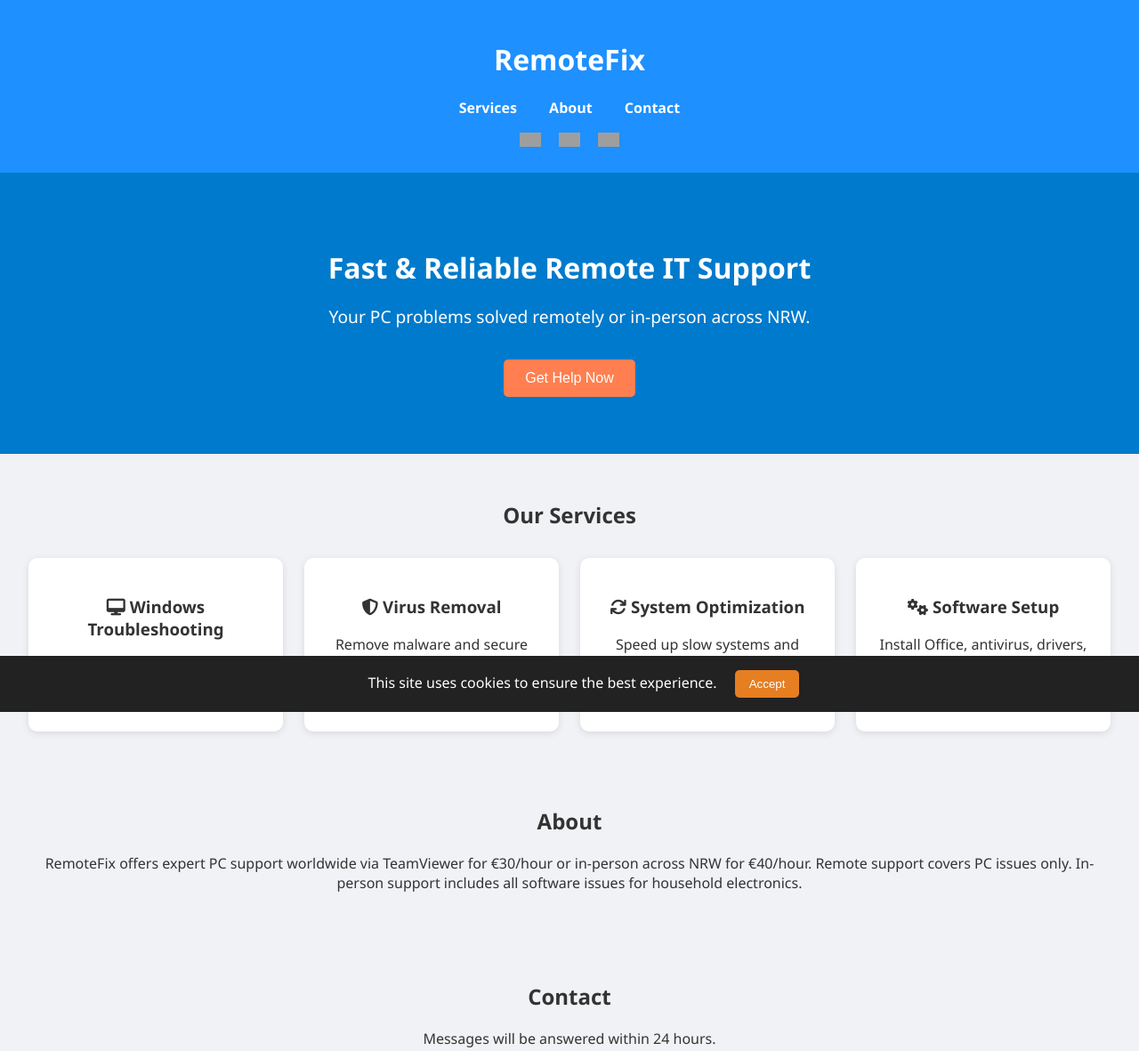
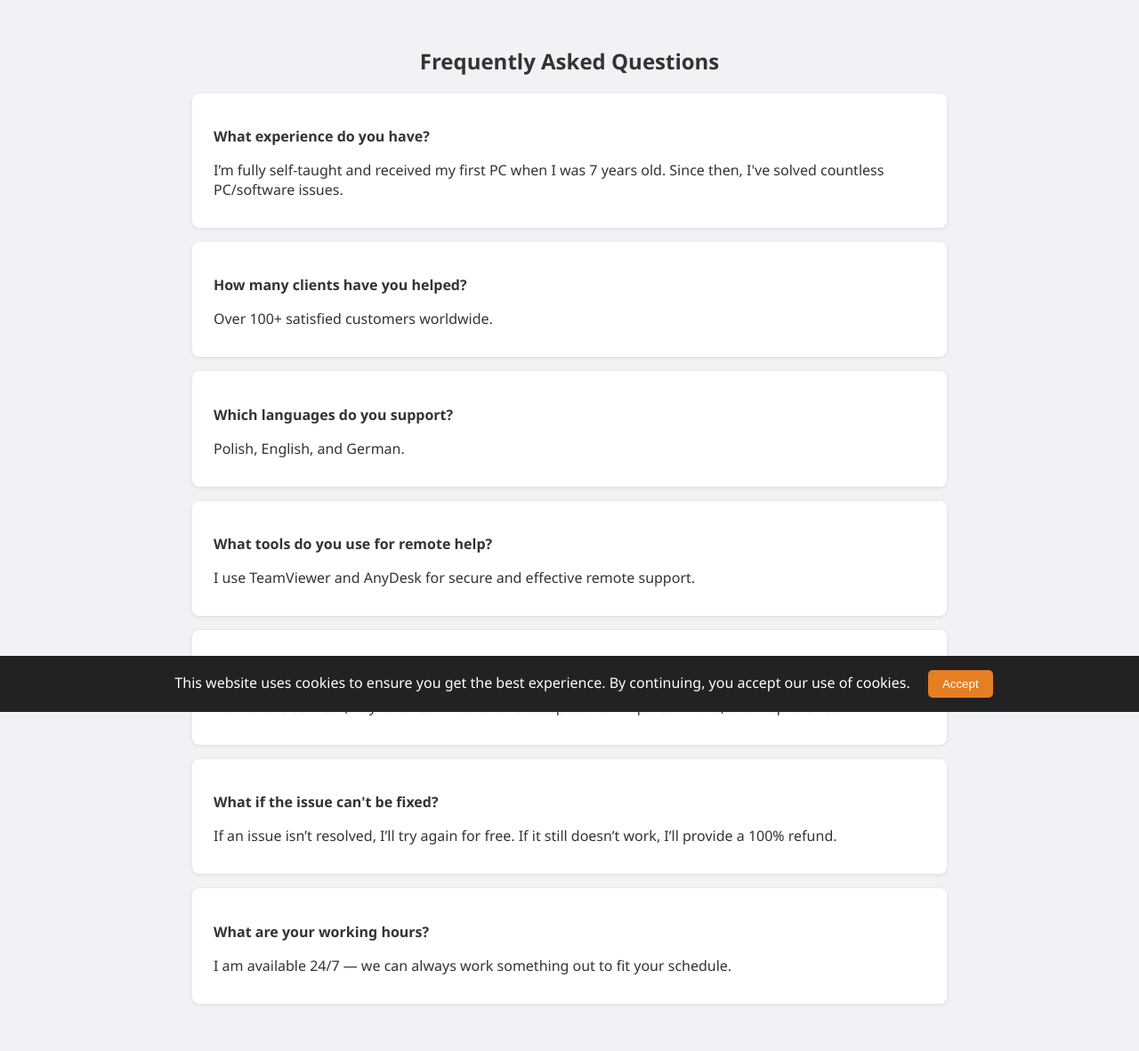
Before and after one commit to madyouu/RemoteFix, a plain HTML site: page index.html in a window 1280 px wide. Shown: the top 1181 px of the page at 89% size. Drawn offline with Linux system fonts and the light colour scheme; grey boxes are pictures that could not be loaded.

Commit message:
Update index.html

```diff
--- a/index.html
+++ b/index.html
@@ -4,6 +4,9 @@
   <meta charset="UTF-8">
   <meta name="viewport" content="width=device-width, initial-scale=1.0">
   <title>RemoteFix - IT Support</title>
+  <meta name="description" content="RemoteFix provides fast, reliable remote and in-person IT support for PC and software issues. Available worldwide and across NRW, Germany.">
+  <meta name="keywords" content="remote IT support, PC troubleshooting, TeamViewer, computer help, RemoteFix, software repair, German IT support">
+  <meta name="author" content="Igor Jurczak">
   <link rel="stylesheet" href="https://cdnjs.cloudflare.com/ajax/libs/font-awesome/6.4.0/css/all.min.css">
   <style>
     body { margin: 0; font-family: 'Segoe UI', Tahoma, Geneva, Verdana, sans-serif; background: #f0f2f5; color: #333; }
@@ -21,191 +24,67 @@
     form { max-width: 500px; margin: auto; display: flex; flex-direction: column; gap: 1rem; text-align: left; }
     input, textarea { padding: 0.75rem; border-radius: 5px; border: 1px solid #ccc; }
     footer { background: #333; color: white; text-align: center; padding: 1rem; margin-top: 2rem; }
-    #cookie-banner { position: fixed; bottom: 0; width: 100%; background: #222; color: #fff; padding: 1rem; text-align: center; display: none; }
+    #cookie-banner { position: fixed; bottom: 0; width: 100%; background: #222; color: #fff; padding: 1rem; text-align: center; display: none; z-index: 1000; }
     #cookie-banner button { margin-left: 1rem; padding: 0.5rem 1rem; background: #e67e22; color: white; border: none; border-radius: 5px; cursor: pointer; }
     .buttons { margin-top: 1rem; display: flex; justify-content: center; gap: 1rem; }
     .btn-link { text-decoration: none; padding: 0.75rem 1.25rem; border-radius: 5px; font-weight: bold; display: inline-block; }
     .btn-linkedin { background: #0077b5; color: white; }
     .btn-calendly { background: #444; color: white; }
+    #testimonials .card-grid { display: flex; flex-direction: column; align-items: center; gap: 1.5rem; }
+    .faq-item { text-align: left; max-width: 800px; margin: 1rem auto; background: white; padding: 1rem 1.5rem; border-radius: 8px; box-shadow: 0 1px 4px rgba(0,0,0,0.1); }
+    .faq-item h4 { margin-bottom: 0.5rem; }
   </style>
 </head>
 <body>
-  <header>
-    <h1>RemoteFix</h1>
-    <nav>
-      <a href="#services" id="navServices">Services</a>
-      <a href="#about" id="navAbout">About</a>
-      <a href="#contact" id="navContact">Contact</a>
-    </nav>
-    <div class="lang-switcher">
-      <img src="https://flagcdn.com/w40/us.png" alt="EN" onclick="changeLanguage('en')">
-      <img src="https://flagcdn.com/w40/de.png" alt="DE" onclick="changeLanguage('de')">
-      <img src="https://flagcdn.com/w40/pl.png" alt="PL" onclick="changeLanguage('pl')">
+<!-- Previous content remains unchanged -->
+
+  <section id="faq" class="section">
+    <h2>Frequently Asked Questions</h2>
+    <div class="faq-item">
+      <h4>What experience do you have?</h4>
+      <p>I’m fully self-taught and received my first PC when I was 7 years old. Since then, I've solved countless PC/software issues.</p>
     </div>
-  </header>
-
-  <div class="hero">
-    <h1 id="heroTitle">Fast & Reliable Remote IT Support</h1>
-    <p id="heroText">Your PC problems solved remotely or in-person across NRW.</p>
-    <button class="btn" onclick="document.getElementById('contact').scrollIntoView()" id="getHelpBtn">Get Help Now</button>
-  </div>
-
-  <section id="services" class="section">
-    <h2 id="servicesTitle">Our Services</h2>
-    <div class="card-grid">
-      <div class="card">
-        <h3 id="title1"><i class="fas fa-desktop"></i> Windows Troubleshooting</h3>
-        <p id="service1">Fix crashes, boot issues, and system errors remotely.</p>
-      </div>
-      <div class="card">
-        <h3 id="title2"><i class="fas fa-shield-alt"></i> Virus Removal</h3>
-        <p id="service2">Remove malware and secure your personal data.</p>
-      </div>
-      <div class="card">
-        <h3 id="title3"><i class="fas fa-sync"></i> System Optimization</h3>
-        <p id="service3">Speed up slow systems and improve performance.</p>
-      </div>
-      <div class="card">
-        <h3 id="title4"><i class="fas fa-cogs"></i> Software Setup</h3>
-        <p id="service4">Install Office, antivirus, drivers, and other tools.</p>
-      </div>
+    <div class="faq-item">
+      <h4>How many clients have you helped?</h4>
+      <p>Over 100+ satisfied customers worldwide.</p>
+    </div>
+    <div class="faq-item">
+      <h4>Which languages do you support?</h4>
+      <p>Polish, English, and German.</p>
+    </div>
+    <div class="faq-item">
+      <h4>What tools do you use for remote help?</h4>
+      <p>I use TeamViewer and AnyDesk for secure and effective remote support.</p>
+    </div>
+    <div class="faq-item">
+      <h4>How do payments work?</h4>
+      <p>For remote services, PayPal or bank transfer is accepted. For in-person visits, cash is preferred.</p>
+    </div>
+    <div class="faq-item">
+      <h4>What if the issue can't be fixed?</h4>
+      <p>If an issue isn’t resolved, I’ll try again for free. If it still doesn’t work, I’ll provide a 100% refund.</p>
+    </div>
+    <div class="faq-item">
+      <h4>What are your working hours?</h4>
+      <p>I am available 24/7 — we can always work something out to fit your schedule.</p>
     </div>
   </section>
 
-  <section id="about" class="section">
-    <h2 id="aboutTitle">About</h2>
-    <p id="aboutText">RemoteFix offers expert PC support worldwide via TeamViewer for €30/hour or in-person across NRW for €40/hour. Remote support covers PC issues only. In-person support includes all software issues for household electronics.</p>
-  </section>
-
-  <section id="contact" class="section">
-    <h2 id="contactTitle">Contact</h2>
-    <p id="responseTime">Messages will be answered within 24 hours.</p>
-    <form action="https://formspree.io/f/xovwaaql" method="POST">
-      <input type="text" name="name" id="placeholderName" placeholder="Your Name" required>
-      <input type="email" name="email" id="placeholderEmail" placeholder="Your Email" required>
-      <textarea name="message" id="placeholderMessage" placeholder="Your Message" rows="5" required></textarea>
-      <button class="btn" type="submit" id="contactBtn">Send Message</button>
-    </form>
-    <div class="buttons">
-      <a href="https://www.linkedin.com/in/igorjurczak/" target="_blank" class="btn-link btn-linkedin">LinkedIn</a>
-      <a href="https://calendly.com/igor-jurczak0161" target="_blank" class="btn-link btn-calendly" id="bookingLink">Book via Calendly</a>
-    </div>
-    <p id="paymentMethods">Payment methods: To be discussed</p>
-  </section>
-
-  <footer>
-    <p>&copy; 2025 RemoteFix. All rights reserved.</p>
-  </footer>
-
   <div id="cookie-banner">
-    This site uses cookies to ensure the best experience. <button onclick="acceptCookies()">Accept</button>
+    This website uses cookies to ensure you get the best experience. By continuing, you accept our use of cookies.
+    <button onclick="acceptCookies()">Accept</button>
   </div>
 
   <script>
     function acceptCookies() {
       document.getElementById('cookie-banner').style.display = 'none';
-      localStorage.setItem('cookiesAccepted', 'true');
+      localStorage.setItem('cookieAccepted', 'true');
     }
     window.onload = function() {
-      if (!localStorage.getItem('cookiesAccepted')) {
+      if (!localStorage.getItem('cookieAccepted')) {
         document.getElementById('cookie-banner').style.display = 'block';
       }
     };
-
-    function changeLanguage(lang) {
-      const t = {
-        en: {
-          navServices: "Services",
-          navAbout: "About",
-          navContact: "Contact",
-          heroTitle: "Fast & Reliable Remote IT Support",
-          heroText: "Your PC problems solved remotely or in-person across NRW.",
-          getHelpBtn: "Get Help Now",
-          servicesTitle: "Our Services",
-          title1: "Windows Troubleshooting",
-          title2: "Virus Removal",
-          title3: "System Optimization",
-          title4: "Software Setup",
-          service1: "Fix crashes, boot issues, and system errors remotely.",
-          service2: "Remove malware and secure your personal data.",
-          service3: "Speed up slow systems and improve performance.",
-          service4: "Install Office, antivirus, drivers, and other tools.",
-          aboutTitle: "About",
-          aboutText: "RemoteFix offers expert PC support worldwide via TeamViewer for €30/hour or in-person across NRW for €40/hour. Remote support covers PC issues only. In-person support includes all software issues for household electronics.",
-          contactTitle: "Contact",
-          responseTime: "Messages will be answered within 24 hours.",
-          placeholderName: "Your Name",
-          placeholderEmail: "Your Email",
-          placeholderMessage: "Your Message",
-          contactBtn: "Send Message",
-          bookingLink: "Book via Calendly",
-          paymentMethods: "Payment methods: To be discussed"
-        },
-        de: {
-          navServices: "Dienstleistungen",
-          navAbout: "Über uns",
-          navContact: "Kontakt",
-          heroTitle: "Schneller & Zuverlässiger IT-Support",
-          heroText: "PC-Probleme weltweit remote oder vor Ort in NRW lösen.",
-          getHelpBtn: "Jetzt Hilfe erhalten",
-          servicesTitle: "Unsere Leistungen",
-          title1: "Windows-Fehlerbehebung",
-          title2: "Virenentfernung",
-          title3: "Systemoptimierung",
-          title4: "Softwareinstallation",
-          service1: "Beheben Sie Abstürze, Startprobleme und Systemfehler aus der Ferne.",
-          service2: "Malware entfernen und persönliche Daten schützen.",
-          service3: "Langsame Systeme beschleunigen und Leistung verbessern.",
-          service4: "Installieren Sie Office, Antivirus, Treiber und mehr.",
-          aboutTitle: "Über uns",
-          aboutText: "RemoteFix bietet PC-Support weltweit per TeamViewer (30 €/Std) oder vor Ort in NRW (40 €/Std). Remote nur PC, vor Ort auch Haushaltsgeräte (Software).",
-          contactTitle: "Kontakt",
-          responseTime: "Nachrichten werden innerhalb von 24 Stunden beantwortet.",
-          placeholderName: "Ihr Name",
-          placeholderEmail: "Ihre E-Mail",
-          placeholderMessage: "Ihre Nachricht",
-          contactBtn: "Nachricht senden",
-          bookingLink: "Über Calendly buchen",
-          paymentMethods: "Zahlungsarten: Nach Vereinbarung"
-        },
-        pl: {
-          navServices: "Usługi",
-          navAbout: "O nas",
-          navContact: "Kontakt",
-          heroTitle: "Szybkie i niezawodne wsparcie IT",
-          heroText: "Problemy z PC rozwiązywane zdalnie lub osobiście w NRW.",
-          getHelpBtn: "Uzyskaj pomoc",
-          servicesTitle: "Nasze usługi",
-          title1: "Rozwiązywanie problemów Windows",
-          title2: "Usuwanie wirusów",
-          title3: "Optymalizacja systemu",
-          title4: "Instalacja oprogramowania",
-          service1: "Naprawa awarii, błędów systemu i uruchamiania zdalnie.",
-          service2: "Usuwanie wirusów i ochrona danych osobowych.",
-          service3: "Przyspieszanie wolnych systemów i poprawa wydajności.",
-          service4: "Instalacja Office, antywirusów, sterowników i więcej.",
-          aboutTitle: "O nas",
-          aboutText: "RemoteFix oferuje wsparcie IT na całym świecie przez TeamViewer (30 €/h) lub osobiście w NRW (40 €/h). Zdalnie tylko PC, osobiście wszystkie urządzenia (oprogramowanie).",
-          contactTitle: "Kontakt",
-          responseTime: "Wiadomości są odpowiadane w ciągu 24 godzin.",
-          placeholderName: "Twoje imię",
-          placeholderEmail: "Twój e-mail",
-          placeholderMessage: "Twoja wiadomość",
-          contactBtn: "Wyślij wiadomość",
-          bookingLink: "Umów przez Calendly",
-          paymentMethods: "Metody płatności: Do uzgodnienia"
-        }
-      }[lang];
-
-      for (const id in t) {
-        const el = document.getElementById(id);
-        if (el) {
-          if (id.startsWith('placeholder')) el.placeholder = t[id];
-          else if (id === 'paymentMethods' || id === 'aboutText' || id === 'supportRates') el.innerHTML = t[id];
-          else el.innerText = t[id];
-        }
-      }
-    }
   </script>
 </body>
 </html>
```
